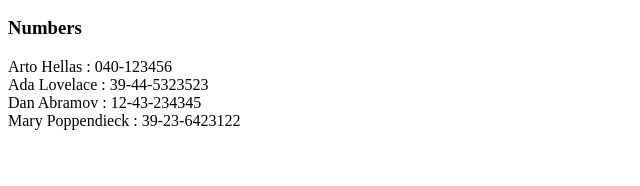
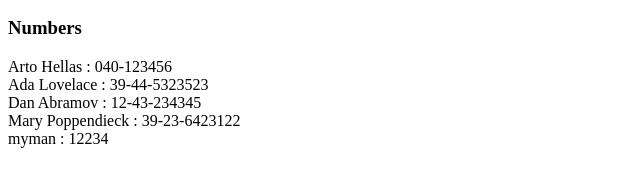
Before and after one commit to morghan/fullstack-open-2022, a React (Create React App) app in the folder part2/phonebook/: page / in a window 1280 px wide. Shown: the part 212-398 px from the top of the page, without its empty margins (0-640 px from the left). Built offline with nearby package versions, Linux system fonts and the light colour scheme; data requests are answered from the project's data file.

Commit message:
📦 NEW: exercise2.15-2.16 ~ 0.25h

```diff
--- a/part2/phonebook/db.json
+++ b/part2/phonebook/db.json
@@ -19,6 +19,11 @@
       "name": "Mary Poppendieck",
       "number": "39-23-6423122",
       "id": 4
+    },
+    {
+      "name": "myman",
+      "number": "12234",
+      "id": 5
     }
   ]
 }
--- a/part2/phonebook/src/App.js
+++ b/part2/phonebook/src/App.js
@@ -1,8 +1,8 @@
 import { useState, useEffect } from 'react'
 import { Filter } from './components/Filter'
 import { PersonForm } from './components/PersonForm'
-import { People } from './components/People'
-import axios from 'axios'
+import { Persons } from './components/Persons'
+import personsService from './services/persons'
 
 const App = () => {
 	const [persons, setPersons] = useState([])
@@ -12,12 +12,11 @@ const App = () => {
 
 	useEffect(() => {
 		console.log('Fetching persons data..')
-		axios.get('http://localhost:3001/persons').then((response) => {
+		personsService.getAll().then((initialPersons) => {
 			console.log('Fetch success!')
-			setPersons(response.data)
+			setPersons(initialPersons)
 		})
 	}, [])
-	console.log({ persons })
 
 	const handleFilterChange = (event) => {
 		setFilter(event.target.value)
@@ -32,15 +31,16 @@ const App = () => {
 				alert(`${newName} is already added to the phonebook`)
 				return
 			}
-			if (newName && newNumber) {
+			if (newName.trim() && newNumber.trim()) {
 				const newPerson = {
 					name: newName.trim(),
 					number: newNumber.trim(),
-					id: persons.length + 1,
 				}
-				setPersons(persons.concat(newPerson))
-				setNewName('')
-				setNewNumber('')
+				personsService.create(newPerson).then((returnedPerson) => {
+					setPersons(persons.concat(returnedPerson))
+					setNewName('')
+					setNewNumber('')
+				})
 			} else alert('Name or number is empty')
 		},
 		nameInput: {
@@ -69,7 +69,7 @@ const App = () => {
 			<h3>Add a new</h3>
 			<PersonForm formProps={formProps} />
 			<h3>Numbers</h3>
-			<People people={filteredPersons} />
+			<Persons persons={filteredPersons} />
 		</div>
 	)
 }
--- a/part2/phonebook/src/components/People.js
+++ b/part2/phonebook/src/components/Persons.js
@@ -4,9 +4,9 @@ const Person = ({ person }) => (
 	</div>
 )
 
-export const People = ({ people }) => (
+export const Persons = ({ persons }) => (
 	<div>
-		{people.map((person) => (
+		{persons.map((person) => (
 			<Person key={person.id} person={person} />
 		))}
 	</div>
--- /dev/null
+++ b/part2/phonebook/src/services/persons.js
@@ -0,0 +1,15 @@
+import axios from 'axios'
+
+const baseUrl = 'http://localhost:3001/persons'
+
+const getAll = () => {
+	return axios.get(baseUrl).then((response) => response.data)
+}
+
+const create = (person) => {
+	return axios.post(baseUrl, person).then((response) => response.data)
+}
+
+const service = { getAll, create }
+
+export default service
```
Lines whose indentation alone changed are shown as unchanged.
